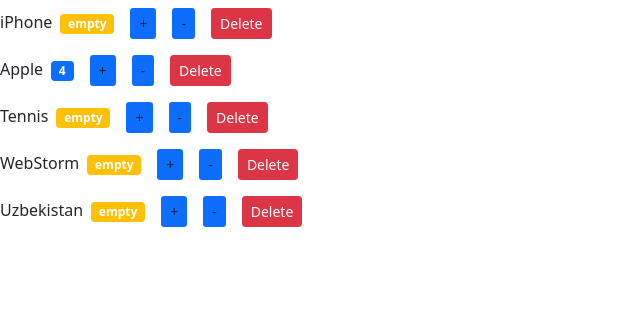
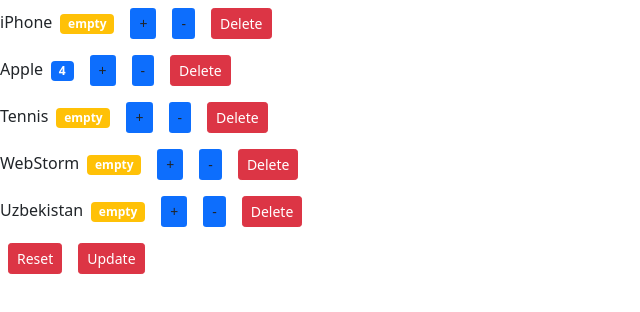
Before and after one commit to AlexConglomerate/react-app, a React (Create React App) app: page / in a window 1280 px wide. Shown: the top 312 px of the page, without its empty margins (0-640 px from the left). Built offline with nearby package versions, Linux system fonts and the light colour scheme.

Commit message:
11. Единый источник истины

```diff
--- a/src/components/counter.jsx
+++ b/src/components/counter.jsx
@@ -1,9 +1,9 @@
 import React, {useState} from "react";
 
 const Counter = (props) => {
-    console.log(props)
-    const [value, setValue] = useState(props.value)
 
+    // const [value, setValue] = useState(props.value)
+    const {value} = props
     const formatValue = () => {
         return value === 0 ? "empty" : value
     }
@@ -15,13 +15,15 @@
     }
 
     const handleIncrement = () => {
+        console.log(`handleIncrement`)
         // props.value = props.value + 1  // не будет работать, т.к. props.value доступна только для чтения
         // Мы может изменять только useState, а не пропсы, которые задаём снаружи
-        setValue((prevState) => prevState + 1)
+        // setValue((prevState) => prevState + 1)
     }
 
     const handleDecrement = () => {
-        setValue((prevState) => prevState - 1)
+        console.log(`handleDecrement`)
+        // setValue((prevState) => prevState - 1)
     }
 
 
--- a/src/components/countersList.jsx
+++ b/src/components/countersList.jsx
@@ -2,27 +2,54 @@
 import Counter from "./counter";
 
 const CountersList = () => {
-    const [counters, setCounters] = useState([
+    const initialState = [
         {id: 0, value: 0, name: "iPhone"},
         {id: 1, value: 4, name: "Apple"},
         {id: 2, value: 0, name: "Tennis"},
         {id: 3, value: 0, name: "WebStorm"},
         {id: 4, value: 0, name: "Uzbekistan"}
-    ])
+    ]
+
+    const [counters, setCounters] = useState(initialState)
+
     const handleDelete = (id) => {
-        // setCounters([...counters, {id: 5, value: 0, name: "USA"}]) // для добавления компонента
-        // setCounters(counters.filter(i => (i.id != "3"))) // удалить третий компонент
-        // setCounters(counters.filter(i => (i.id != id))) // удалить компонент
         const newCounters = counters.filter(i => (i.id != id))
-        setCounters(newCounters) // удалить третий компонент
+        setCounters(newCounters)
+    }
 
+    const handleReset = () => {
+        // тут мы меняем просто инициализацию, но не переписываем новый компонент
+        setCounters(initialState)
     }
+
+    const handleUpdate = () => {
+        const updateState = [
+            {id: 0, value: 1, name: "iPhone"},
+            {id: 1, value: 4, name: "Apple"},
+            {id: 2, value: 44, name: "Tennis"},
+            {id: 3, value: 666, name: "WebStorm"},
+            {id: 4, value: 100, name: "Uzbekistan"}
+        ]
+        setCounters(updateState)
+    }
+
     return <>
         {counters.map(count => (
-            <Counter id={count.id} key={count.id} value={count.value} name={count.name} onDelete={handleDelete}>
-                {/*<span>{count.name}</span>*/}
-            </Counter>
+            <Counter
+                key={count.id}
+                {...count}
+                onDelete={handleDelete}
+            />
+
         ))}
+        {<button
+            className="btn btn-danger btn-sm m-2"
+            onClick={() => handleReset()}
+        >Reset</button>}
+        {<button
+            className="btn btn-danger btn-sm m-2"
+            onClick={() => handleUpdate()}
+        >Update</button>}
     </>
 }
 
```
Also changed, not shown: src/components/Notes.jsx (renamed from src/components/qwe.jsx).
